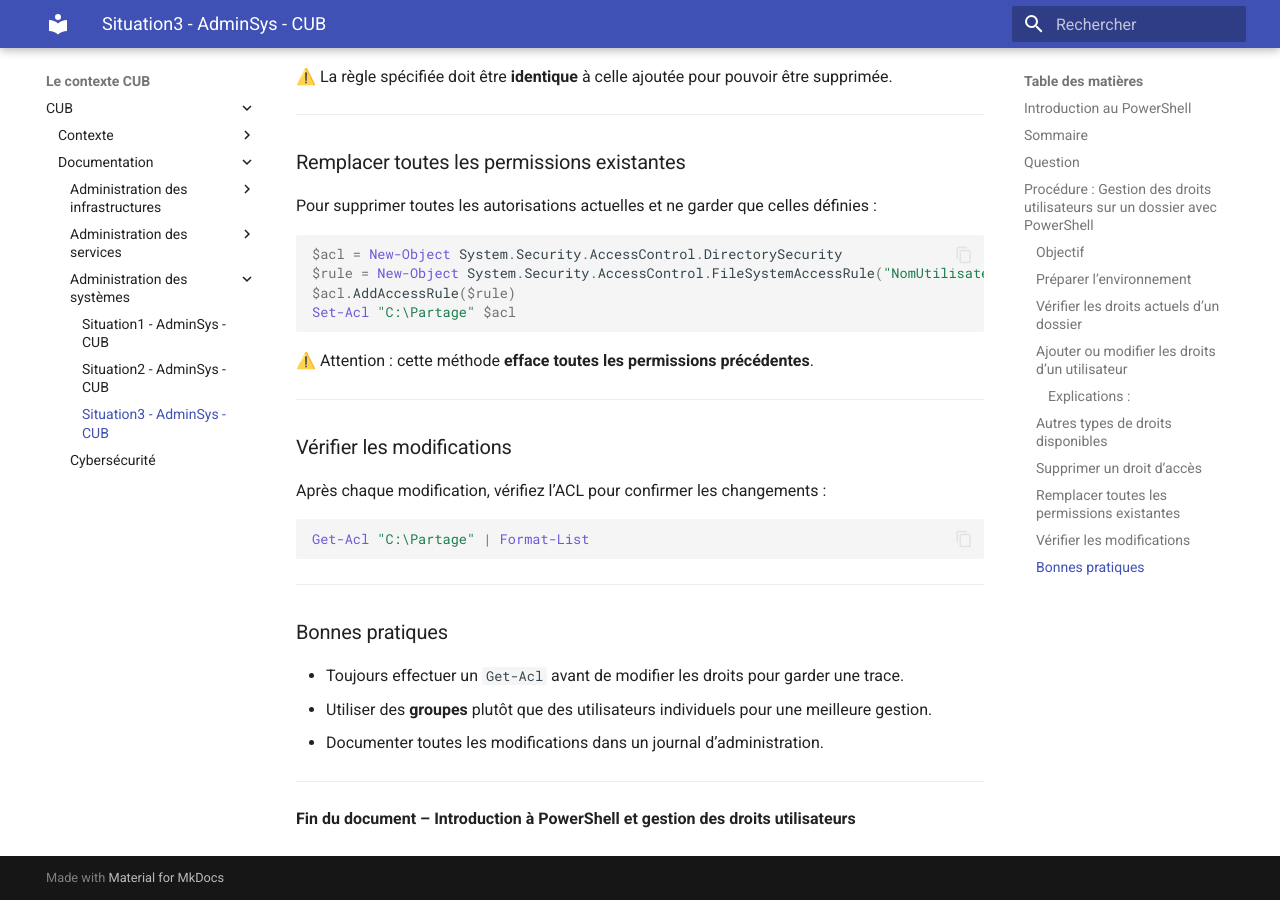
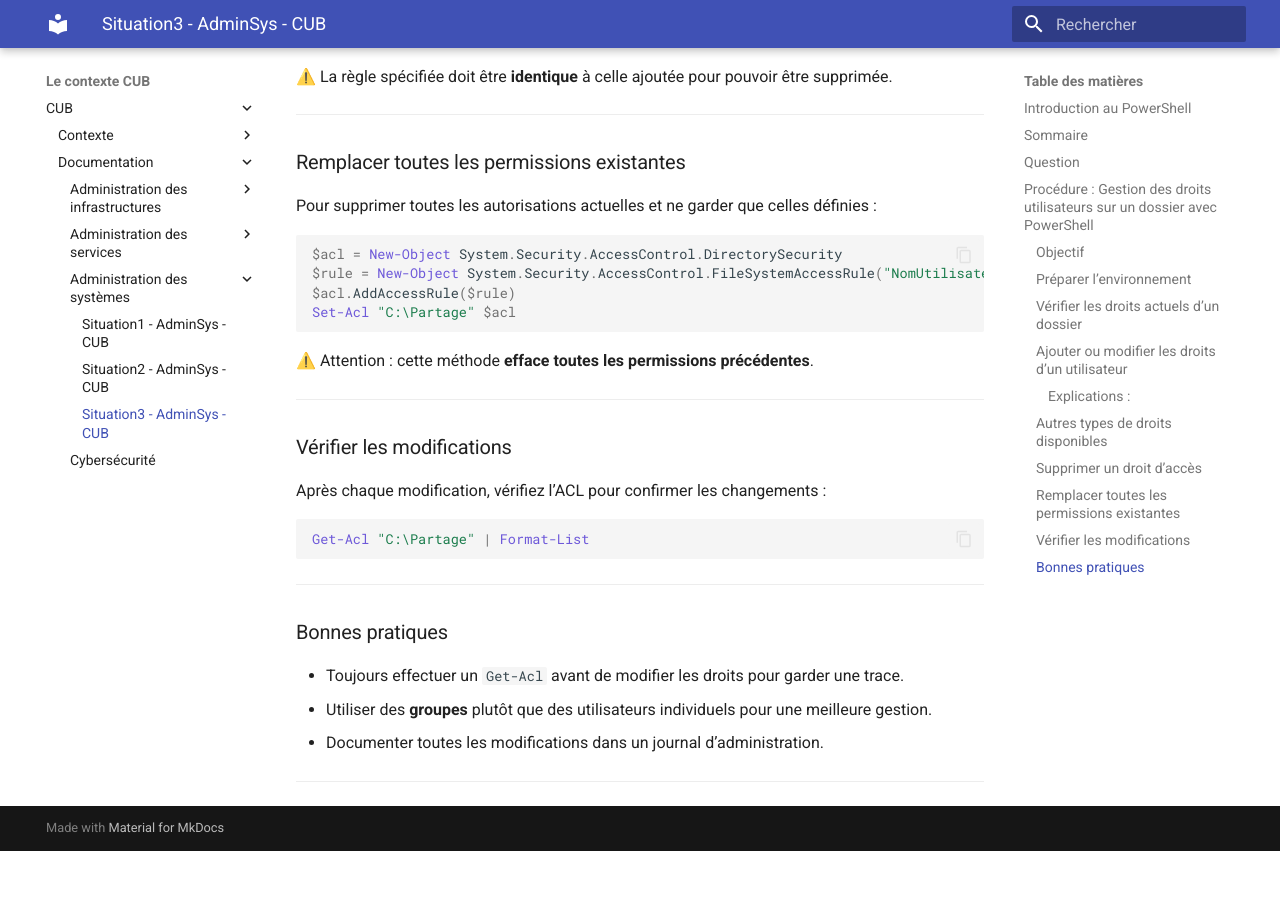
Before and after one commit to Joris-Texier/documentation-cub, an MkDocs documentation site: the page built from docs/CUB/Documentation/AdminSys/Situation3-AdminSys-CUB.md, in a window 1280 px wide and 900 px high, scrolled down 4370 px. Built offline with MkDocs 1.6.1 and Material for MkDocs 9.7.7, drawn with Linux system fonts in a browser that asks for light colours; after the commit the page ends 5221 px from its top, so only the background shows below that.

```diff
--- a/docs/CUB/Documentation/AdminSys/Situation3-AdminSys-CUB.md
+++ b/docs/CUB/Documentation/AdminSys/Situation3-AdminSys-CUB.md
@@ -190,5 +190,3 @@
 - Documenter toutes les modifications dans un journal d’administration.
 
 ---
-
-**Fin du document – Introduction à PowerShell et gestion des droits utilisateurs**
```
